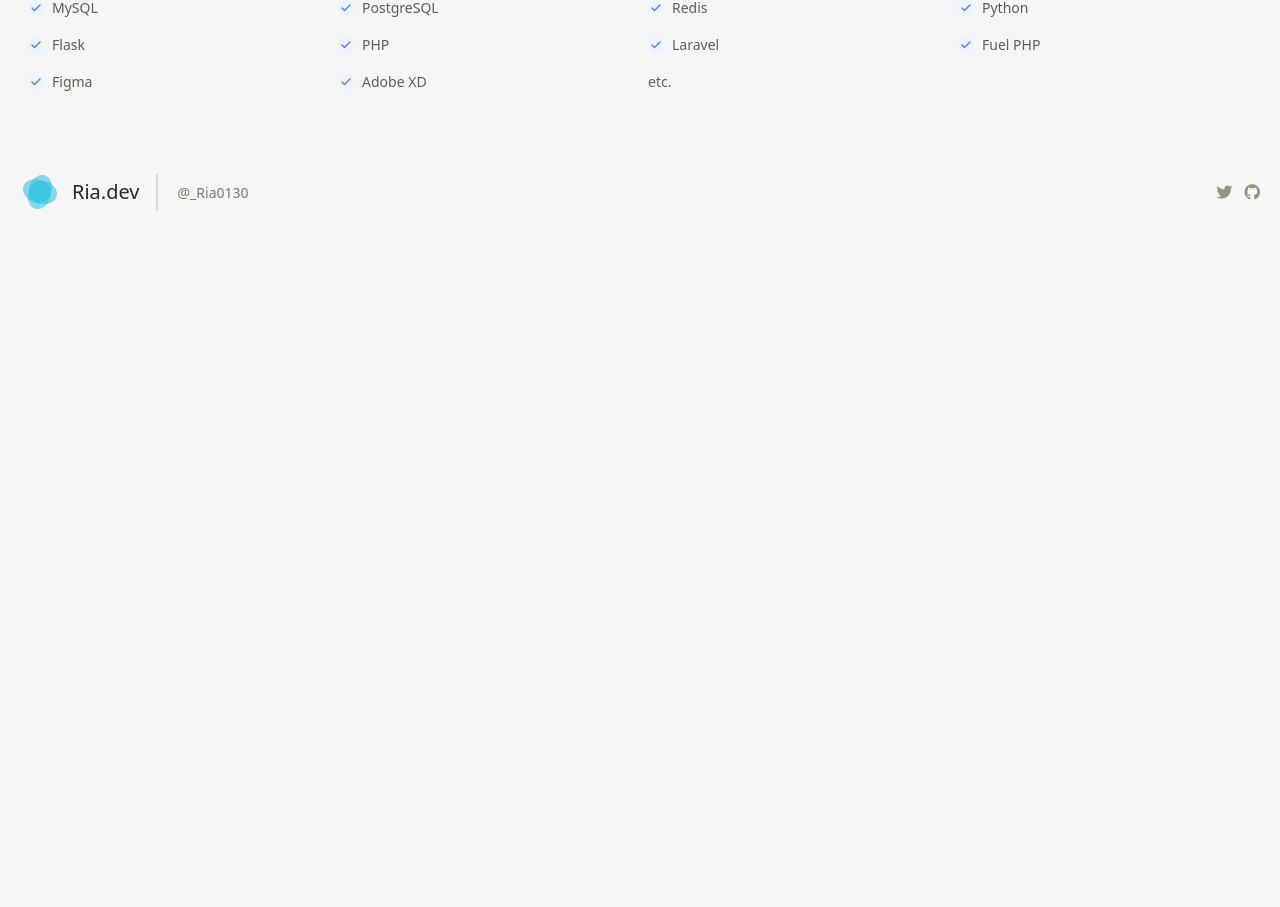
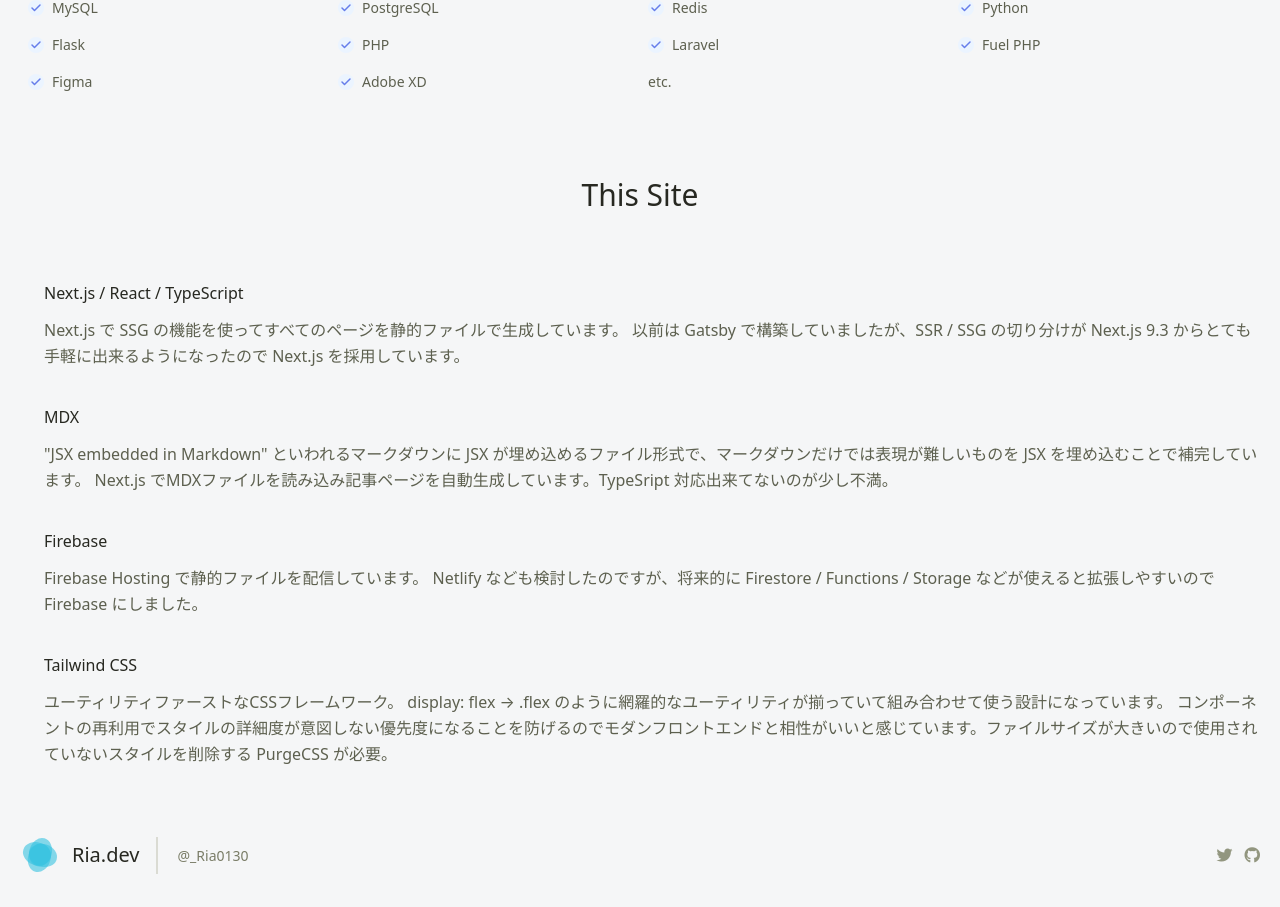
Before and after one commit to ria3100/blog-ria0130, a Next.js app: page /about in a window 1280 px wide. Shown: the part 1294-2201 px from the top of the page. Before the commit the page ends 1538 px from the top, so only its background shows below. Built offline with nearby package versions, Linux system fonts and the light colour scheme; no server answers; a web font is replaced by a local one; what tailwindcss-plugins would draw is missing.

Commit message:
サイトの技術スタック公開

```diff
--- a/components/organisms/Profile.tsx
+++ b/components/molecules/Profile.tsx
@@ -1,5 +1,4 @@
 import * as React from 'react'
-import Link from 'next/link'
 
 import { SectionTitle } from '~/components/atoms'
 
--- /dev/null
+++ b/components/molecules/ThisSite.tsx
@@ -0,0 +1,77 @@
+import * as React from 'react'
+
+import { SectionTitle } from '~/components/atoms'
+
+export const ThisSite: React.FC = () => {
+  return (
+    <section className="text-gray-700 body-font">
+      <SectionTitle>This Site</SectionTitle>
+      <div className="container px-5 mx-auto">
+        <div className="flex flex-wrap -mx-4">
+          <div className="mb-4 px-4">
+            <div className="h-full flex items-start">
+              <div className="flex-grow pl-6">
+                <p className="title-font text-l font-medium text-gray-900 mb-3">
+                  Next.js / React / TypeScript
+                </p>
+                <p className="leading-relaxed mb-5">
+                  Next.js で SSG
+                  の機能を使ってすべてのページを静的ファイルで生成しています。
+                  以前は Gatsby で構築していましたが、SSR / SSG の切り分けが
+                  Next.js 9.3 からとても手軽に出来るようになったので Next.js
+                  を採用しています。
+                </p>
+              </div>
+            </div>
+          </div>
+          <div className="mb-4 px-4">
+            <div className="h-full flex items-start">
+              <div className="flex-grow pl-6">
+                <p className="title-font text-l font-medium text-gray-900 mb-3">
+                  MDX
+                </p>
+                <p className="leading-relaxed mb-5">
+                  "JSX embedded in Markdown" といわれるマークダウンに JSX
+                  が埋め込めるファイル形式で、マークダウンだけでは表現が難しいものを
+                  JSX を埋め込むことで補完しています。 Next.js
+                  でMDXファイルを読み込み記事ページを自動生成しています。TypeSript
+                  対応出来てないのが少し不満。
+                </p>
+              </div>
+            </div>
+          </div>
+          <div className="mb-4 px-4">
+            <div className="h-full flex items-start">
+              <div className="flex-grow pl-6">
+                <p className="title-font text-l font-medium text-gray-900 mb-3">
+                  Firebase
+                </p>
+                <p className="leading-relaxed mb-5">
+                  Firebase Hosting で静的ファイルを配信しています。 Netlify
+                  なども検討したのですが、将来的に Firestore / Functions /
+                  Storage などが使えると拡張しやすいので Firebase にしました。
+                </p>
+              </div>
+            </div>
+          </div>
+          <div className="mb-4 px-4">
+            <div className="h-full flex items-start">
+              <div className="flex-grow pl-6">
+                <p className="title-font text-l font-medium text-gray-900 mb-3">
+                  Tailwind CSS
+                </p>
+                <p className="leading-relaxed mb-5">
+                  ユーティリティファーストなCSSフレームワーク。 display: flex →
+                  .flex
+                  のように網羅的なユーティリティが揃っていて組み合わせて使う設計になっています。
+                  コンポーネントの再利用でスタイルの詳細度が意図しない優先度になることを防げるのでモダンフロントエンドと相性がいいと感じています。ファイルサイズが大きいので使用されていないスタイルを削除する
+                  PurgeCSS が必要。
+                </p>
+              </div>
+            </div>
+          </div>
+        </div>
+      </div>
+    </section>
+  )
+}
--- a/components/molecules/index.ts
+++ b/components/molecules/index.ts
@@ -3,3 +3,5 @@
 export * from '~/components/molecules/MainSkilListItem'
 export * from '~/components/molecules/SubSkilListItem'
 export * from '~/components/molecules/ArticleFooter'
+export * from '~/components/molecules/Profile'
+export * from '~/components/molecules/ThisSite'
--- a/components/organisms/index.ts
+++ b/components/organisms/index.ts
@@ -4,5 +4,4 @@
 export * from '~/components/organisms/Title'
 export * from '~/components/organisms/Content'
 export * from '~/components/organisms/List'
-export * from '~/components/organisms/Profile'
 export * from '~/components/organisms/SkilList'
--- a/components/templates/AboutTemplate.tsx
+++ b/components/templates/AboutTemplate.tsx
@@ -1,6 +1,7 @@
 import * as React from 'react'
 
-import { Navigation, Footer, Profile, SkilList } from '~/components/organisms'
+import { Navigation, Footer, SkilList } from '~/components/organisms'
+import { Profile, ThisSite } from '~/components/molecules'
 import { AnimatedRoute } from '~/components/atoms'
 
 export const AboutTemplate: React.FC = () => {
@@ -11,6 +12,7 @@
 
         <Profile />
         <SkilList />
+        <ThisSite />
       </div>
       <Footer />
     </AnimatedRoute>
```
